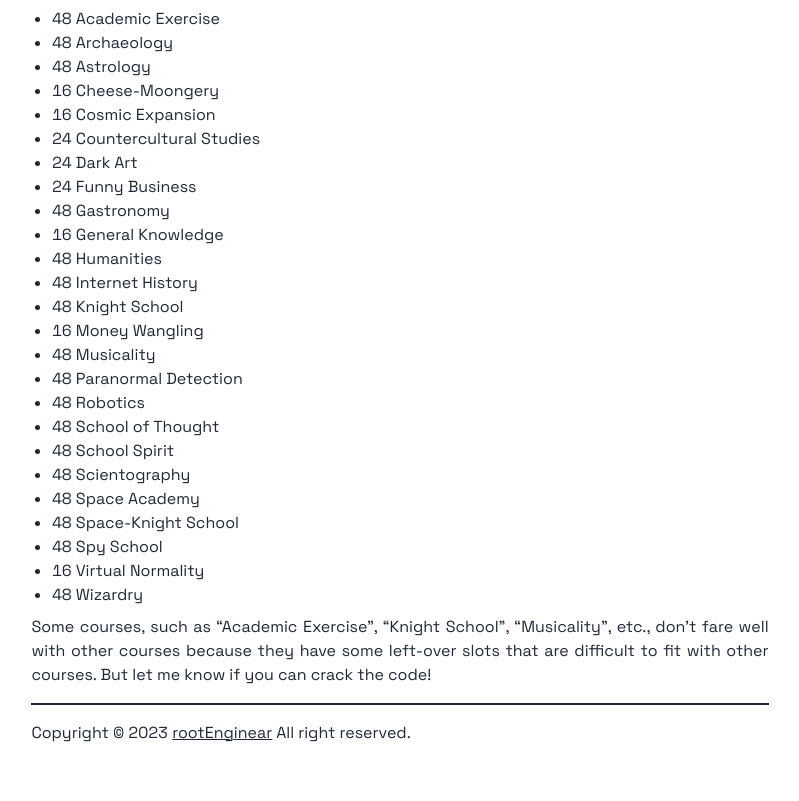
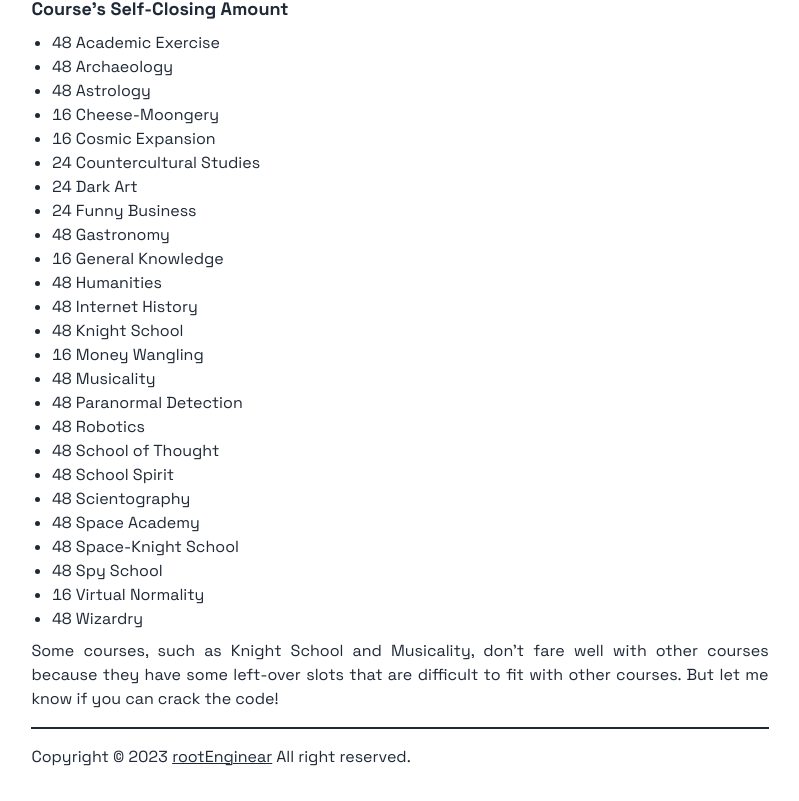
Before and after one commit to rootEnginear/tpc-course-planner, a Next.js app: page / in a window 1280 px wide. Shown: the part 981-1782 px from the top of the page, without its empty margins (240-1039 px from the left). Before the commit the page ends 1758 px from the top, so only its background shows below. Built offline with nearby package versions, Linux system fonts and the light colour scheme.

Commit message:
feat: add academic exercise + astrology combo

```diff
--- a/src/pages/index.tsx
+++ b/src/pages/index.tsx
@@ -511,6 +511,7 @@ export default function Home() {
             </span>
           </li>
           <li>8 Virtual Normality + 8 General Knowledge</li>
+          <li>24 Academic Exercise + 24 Astrology (by whowantblood)</li>
         </ul>
         <hr />
         <h2>Course&apos;s Self-Closing Amount</h2>
@@ -542,10 +543,9 @@ export default function Home() {
           <li>48 Wizardry</li>
         </ul>
         <p>
-          Some courses, such as &ldquo;Academic Exercise&rdquo;, &ldquo;Knight
-          School&rdquo;, &ldquo;Musicality&rdquo;, etc., don&apos;t fare well with other
-          courses because they have some left-over slots that are difficult to fit with
-          other courses. But let me know if you can crack the code!
+          Some courses, such as Knight School and Musicality, don&apos;t fare well with
+          other courses because they have some left-over slots that are difficult to fit
+          with other courses. But let me know if you can crack the code!
         </p>
       </main>
       <hr />
```
